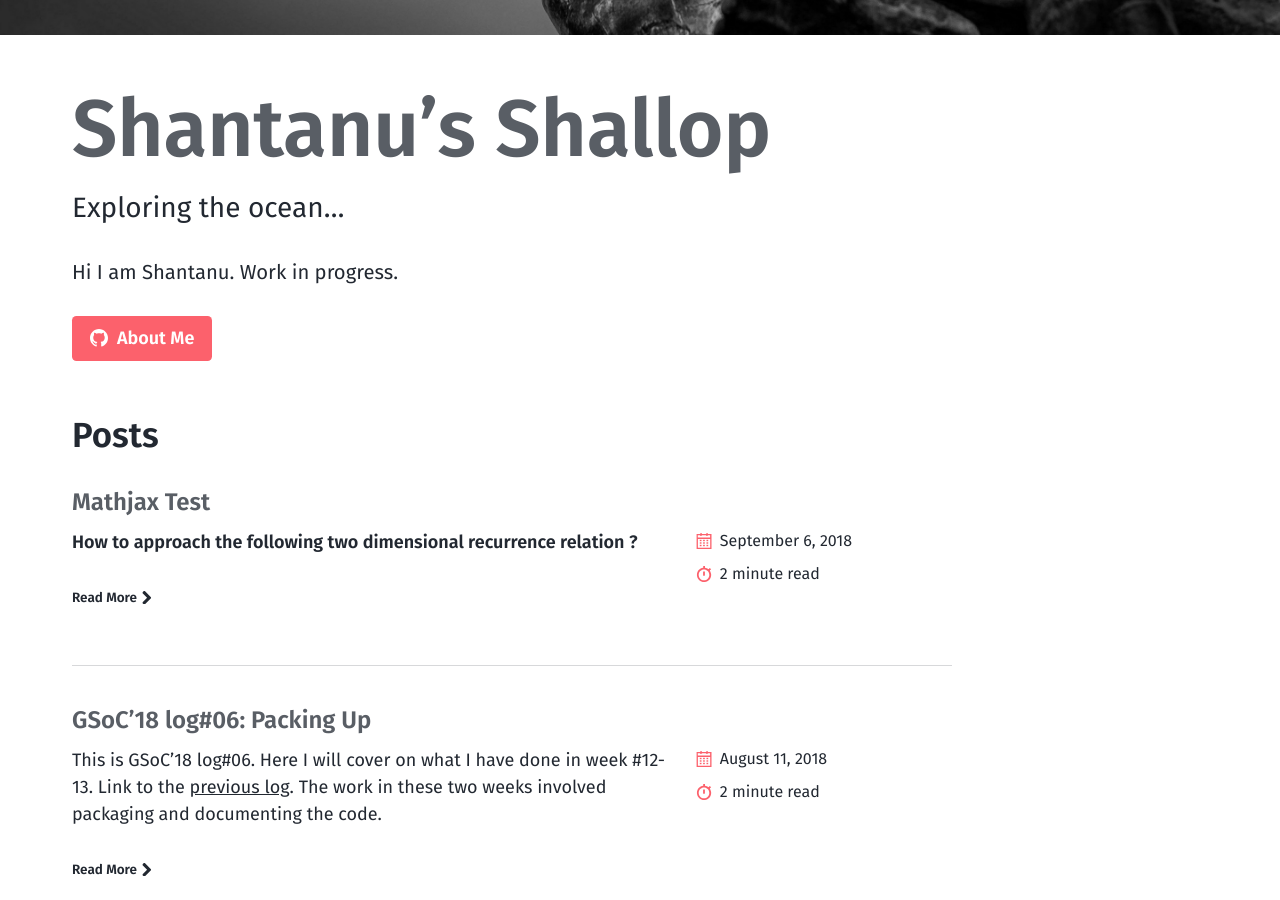
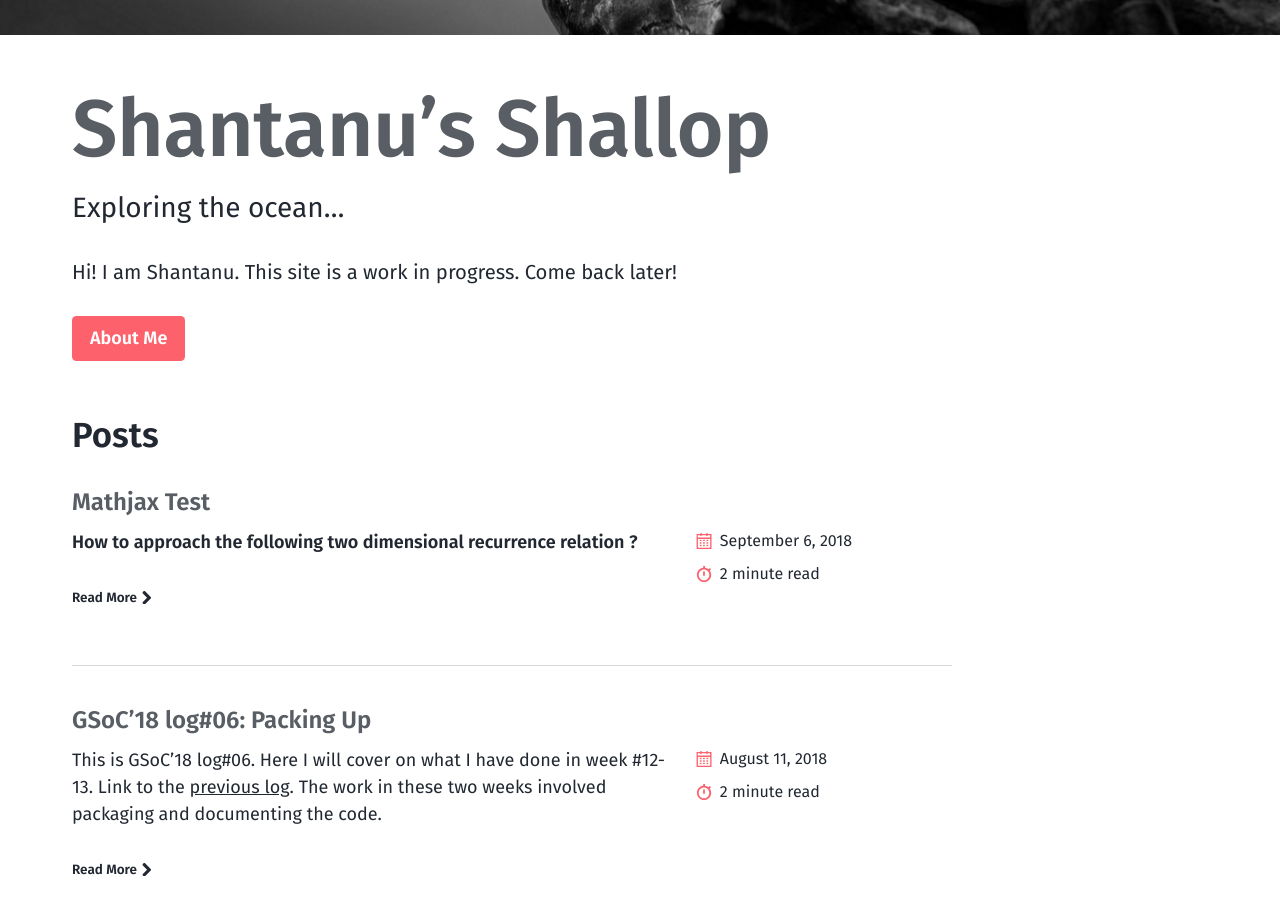
Before and after one commit to asifsadek/8hantanu.github.io, a Jekyll site: the page built from index.html, in a window 1280 px wide and 900 px high, scrolled down 658 px. Built offline with Jekyll 4.4.1, drawn with Linux system fonts in a browser that asks for light colours; the list of posts is cut into pages by our own code.

```diff
--- a/_data/theme.yml
+++ b/_data/theme.yml
@@ -37,7 +37,6 @@ navigation_pages:
   - posts.md
   - categories.md
   - tags.md
-  - projects.md
   - scimoc.md
   - stacks.md
   - about.md
--- a/index.html
+++ b/index.html
@@ -5,10 +5,10 @@ alt_title: "Shantanu's Shallop"
 sub_title: "Exploring the ocean..."
 image: /assets/images/covers/home.jpg
 introduction: |
-  Hi I am Shantanu.
-  Work in progress.
+  Hi! I am Shantanu.
+  This site is a work in progress.
+  Come back later!
 actions:
   - label: "About Me"
-    icon: github
     url: "/about.html"
 ---
```
Also changed, not shown: about.md (+10 -3 lines), posts.md (+1 -1 lines).
